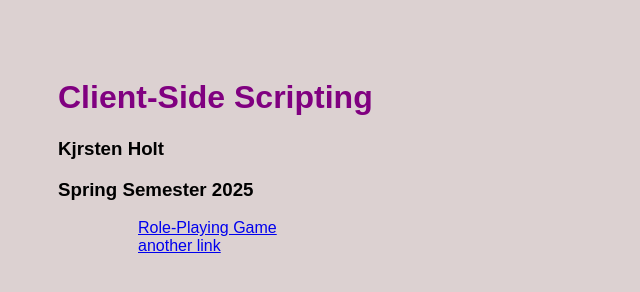
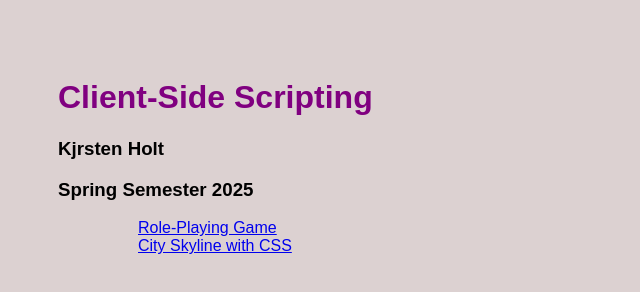
Before and after one commit to kjrsten-mplscollege/client_side_scripting, a plain HTML site: page index.html in a window 1280 px wide. Shown: the whole page, without its empty margins (0-640 px from the left). Drawn offline with Linux system fonts and the light colour scheme.

Commit message:
changing link title

```diff
--- a/index.html
+++ b/index.html
@@ -27,7 +27,7 @@
 
       <ul>
         <ol><a href="game.html">Role-Playing Game</a></ol>
-        <ol><a href="#">another link</a></ol>
+        <ol><a href="#">City Skyline with CSS</a></ol>
       </ul>
     </main>
     <!-- <script src="your.js"></script> -->
```
